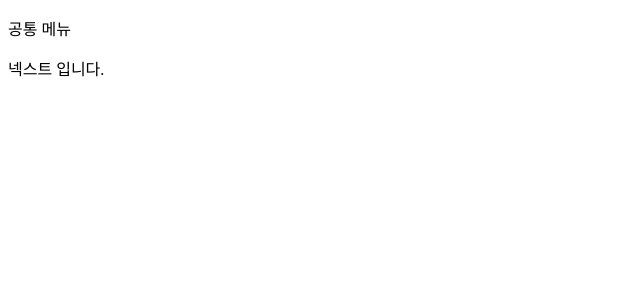
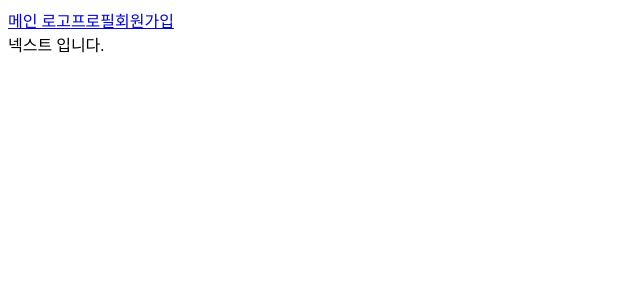
Before and after one commit to kimgyul11/nextProject, a Next.js app in the folder prepare/front/: page / in a window 1280 px wide. Shown: the top 300 px of the page, without its empty margins (0-640 px from the left). Built offline with nearby package versions, Linux system fonts and the light colour scheme.

Commit message:
기본 페이지 구축

```diff
--- a/prepare/front/components/AppLayout.js
+++ b/prepare/front/components/AppLayout.js
@@ -1,10 +1,21 @@
 import React from "react";
 import PropTypes from "prop-types";
+import Link from "next/link";
 
 const AppLayout = ({ children }) => {
   return (
     <div>
-      <p>공통 메뉴</p>
+      <div>
+        <Link href="/">
+          <a>메인 로고</a>
+        </Link>
+        <Link href="/profile">
+          <a>프로필</a>
+        </Link>
+        <Link href="/signup">
+          <a>회원가입</a>
+        </Link>
+      </div>
       {children}
     </div>
   );
```
Also changed, not shown: prepare/front/pages/profile.js (+6 -1 lines), prepare/front/pages/signup.js (+6 -1 lines).
